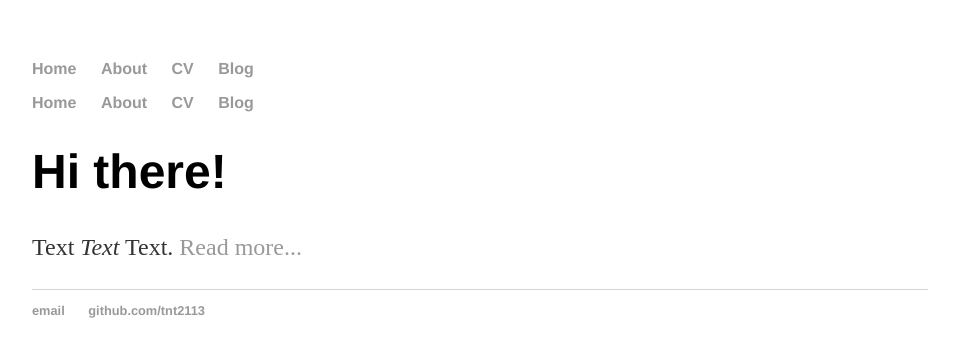
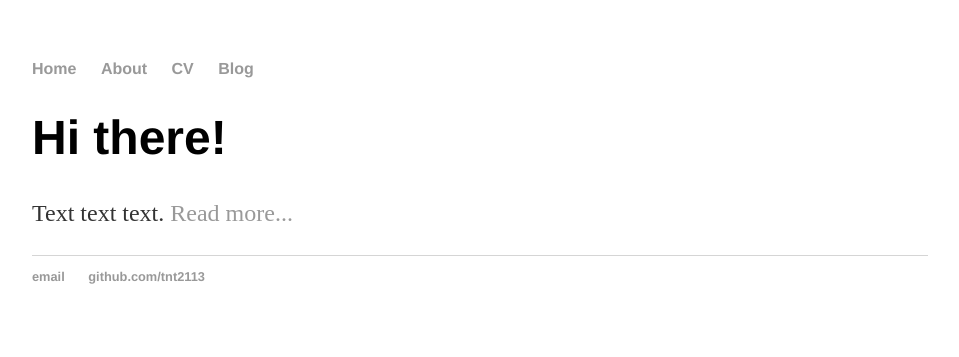
Before and after one commit to tnt2113/tnt2113.github.io, a Jekyll site: the page built from index.html, in a window 1280 px wide. Shown: the top 357 px of the page, without its empty margins (160-1119 px from the left). Built offline with Jekyll 4.4.1, drawn with Linux system fonts in a browser that asks for light colours.

Commit message:
Update index.html

```diff
--- a/index.html
+++ b/index.html
@@ -1,23 +1,7 @@
 ---
 layout: default
 ---
-<!DOCTYPE html>
-<html>
-    <head>
-        <title>T. N. Templin</title>
-        <!-- link to main stylesheet -->
-        <link rel="stylesheet" type="text/css" href="/css/main.css">
-        </head>
-        <body>
-                <nav>
-                <ul>
-        		<li><a href="/">Home</a></li>
-	        	<li><a href="/about">About</a></li>
-        		<li><a href="/cv">CV</a></li>
-        		<li><a href="/blog">Blog</a></li>
-    		</ul>
-		</nav>
-		<div class="container">
-    		<div class="blurb">
-        		<h1>Hi there!</h1>
-				<p>Text <em>Text</em> Text. <a href="/about">Read more...
+<div class="blurb">
+	<h1>Hi there!</h1>
+	<p>Text text text. <a href="/about">Read more...</a></p>
+</div><!-- /.blurb -->
```
